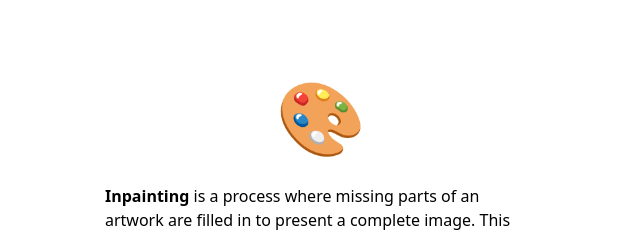
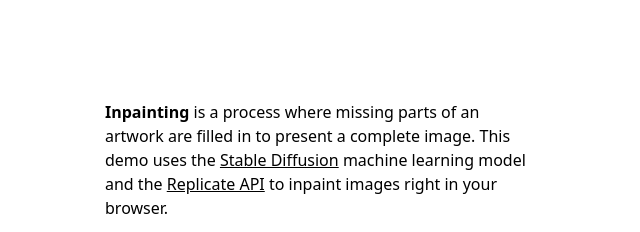
Before and after one commit to replicate/inpainter, a Next.js app: page / in a window 1280 px wide. Shown: the top 232 px of the page, without its empty margins (319-959 px from the left). Built offline with nearby package versions, Linux system fonts and the light colour scheme.

Commit message:
better without the emoji?

```diff
--- a/pages/index.js
+++ b/pages/index.js
@@ -3,7 +3,7 @@ import Link from "next/link";
 export default function About() {
   return (
     <div className="max-w-[512px] mx-auto my-10 p-10 bg-white rounded-lg">
-      <h1 className="text-center text-7xl pb-3">🎨</h1>
+      {/* <h1 className="text-center text-7xl pb-3">🎨</h1> */}
       <p className="py-5">
         <strong>Inpainting</strong> is a process where missing parts of an
         artwork are filled in to present a complete image. This demo uses the{" "}
```
